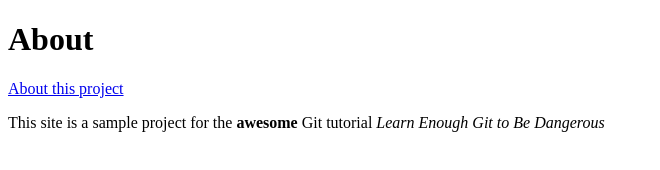
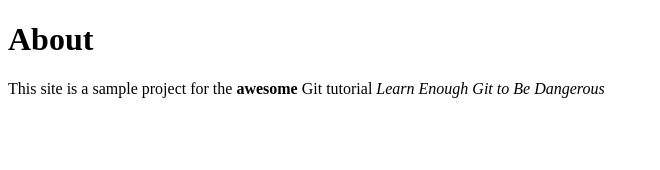
Before and after one commit to khalid-alnajjar/website, a plain HTML site: page about.html in a window 1280 px wide. Shown: the whole page, without its empty margins (0-660 px from the left). Drawn offline with Linux system fonts and the light colour scheme.

```diff
--- a/about.html
+++ b/about.html
@@ -5,7 +5,6 @@
 	</head>
 	<body>
 		<h1>About</h1>
-        <a href="about.html">About this project</a>
 		<p>
             This site is a sample project for the <strong>awesome</strong> Git tutorial <em>Learn Enough Git to Be Dangerous</em>
         </p>
```
Also changed, not shown: index.html (+1 -0 lines).
